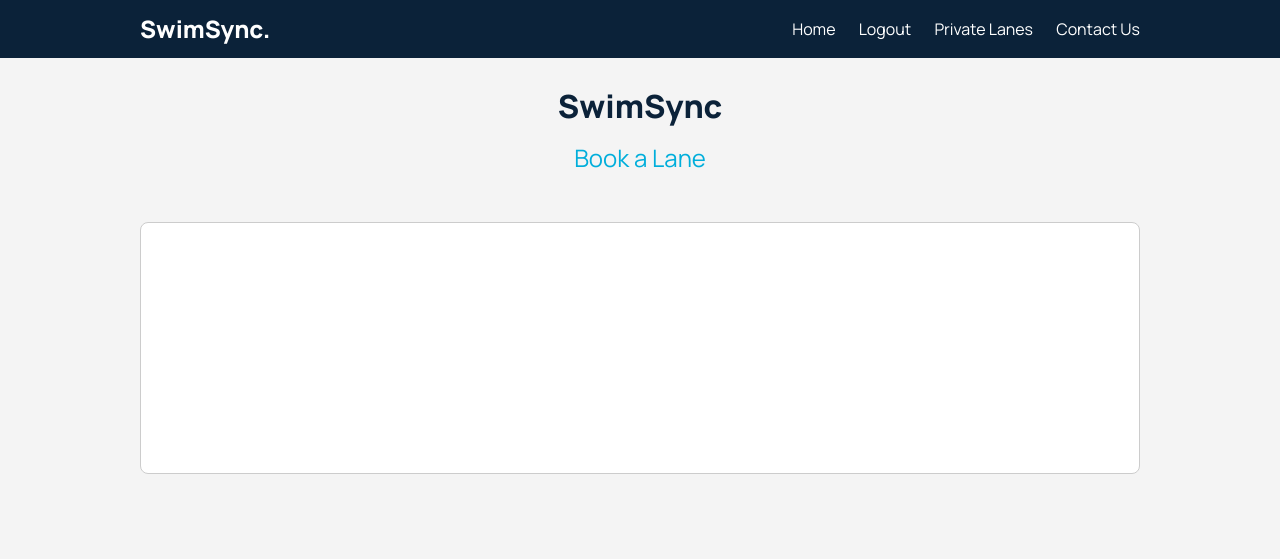
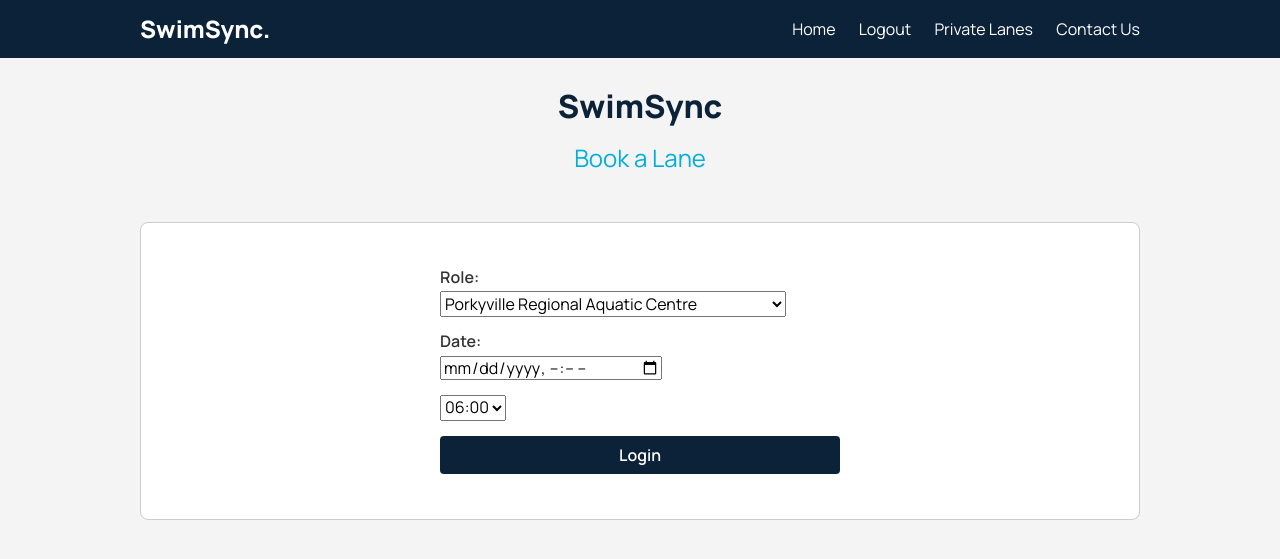
Before and after one commit to YZY16410/13DTSAS91906-91902, a Flask app: page /booking in a window 1280 px wide. Shown: the top 559 px of the page. Run offline with Flask 3, Linux system fonts and the light colour scheme; the visitor is signed in with stand-in values (Sample User, id 1).

Commit message:
I created the booking.html, added the forms and then I will create the logic code of it next commit

```diff
--- a/app.py
+++ b/app.py
@@ -91,8 +91,8 @@ def render_login_page():
 def render_signup_page():
     if request.method == 'POST':
         role = request.form.get('role')
-        fname = request.form.get('user_fname').title().strip()
-        lname = request.form.get('user_lname').title().strip()
+        fname = request.form.get('user_fname')
+        lname = request.form.get('user_lname')
         email = request.form.get('user_email').lower().strip()
         password = request.form.get('user_password')
         confirm_password = request.form.get('user_confirm_password')
--- a/templates/booking.html
+++ b/templates/booking.html
@@ -4,5 +4,54 @@
 
 {% block main %}
 
+<form class = "myform" method="post">
+        <div class="form-group">
+            <div class="form-label"> Role: </div>
+            <div class="form-element">
+                <select name="pool" required>
+                    <option value="porky_ville_pool">Porkyville Regional Aquatic Centre</option>
+                    <option value="goatyville_pool">Goatyville High Performance Aquatic Centre</option>
+                    <option value="wellington_regional_aqautic_centre">Wellington Regional Aqautic Centre</option>
+                    <option value="aut_millennium_national_aqautic_centre">AUT Millennium National Aqautic Centre</option>
+                </select>
+            </div>
+        </div>
+
+        <div class = "form-group">
+            <div class="form-label"> Date: </div>
+            <div class = "form-element"> <input type = "datetime-local" name = "date" ></div>
+        </div>
+
+        <div class = "form-group">
+            <div class="form-label">  </div>
+            <div class = "form-element">
+                <select name="time" required>
+                    <option value="06:00">06:00</option>
+                    <option value="07:00">07:00</option>
+                    <option value="08:00">08:00</option>
+                    <option value="09:00">09:00</option>
+                    <option value="10:00">10:00</option>
+                    <option value="11:00">11:00</option>
+                    <option value="12:00">12:00</option>
+                    <option value="13:00">13:00</option>
+                    <option value="14:00">14:00</option>
+                    <option value="15:00">15:00</option>
+                    <option value="16:00">16:00</option>
+                    <option value="17:00">17:00</option>
+                    <option value="18:00">18:00</option>
+                    <option value="19:00">19:00</option>
+                    <option value="20:00">20:00</option>
+                    <option value="21:00">21:00</option>
+                </select>
+            </div>
+        </div>
+
+        <div class = "form-group">
+            <div class="form-label">  </div>
+            <div class = "form-element"> <input type = "submit" value="Login"></div>
+        </div>
+
+    </form>
+
 
 {% endblock %}
```
Also changed, not shown: 1 other file.
